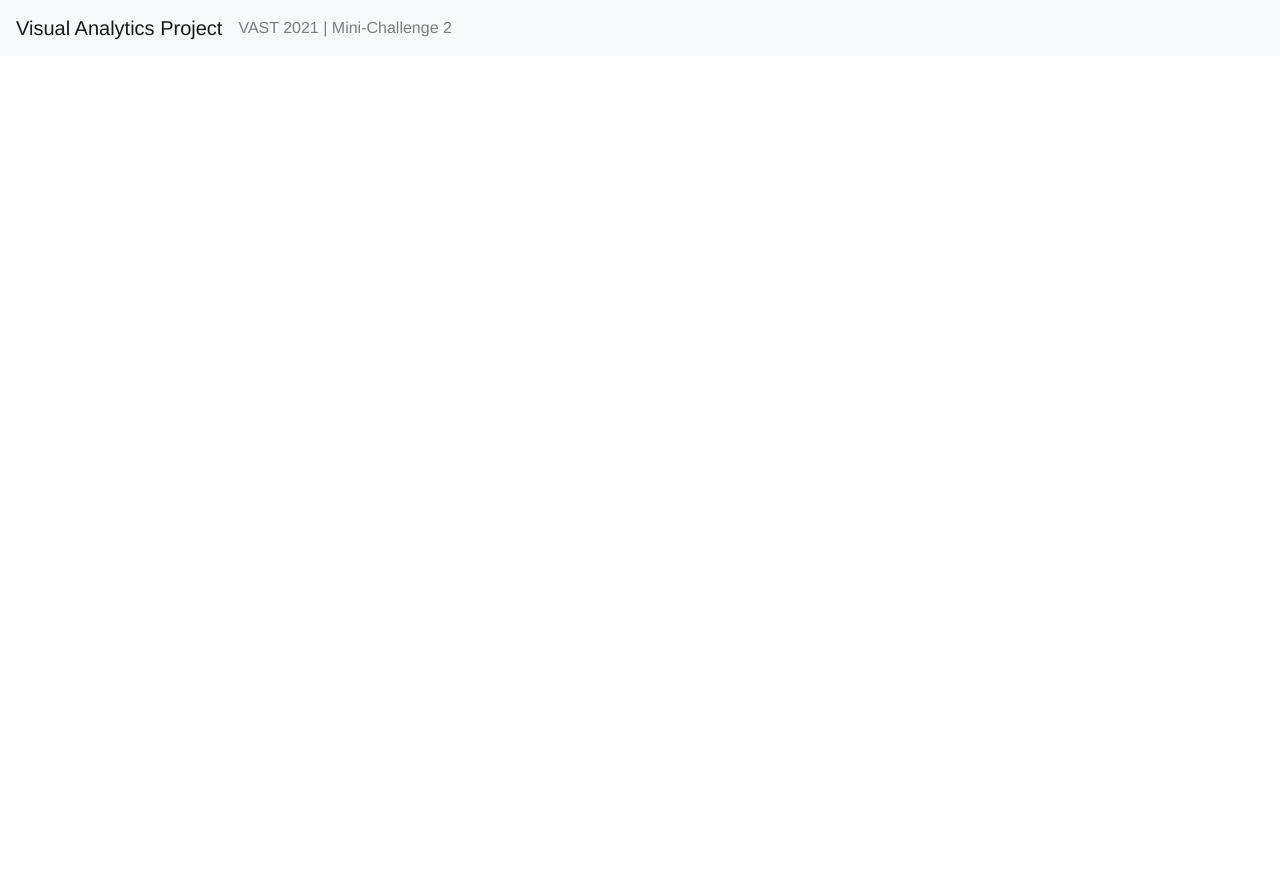
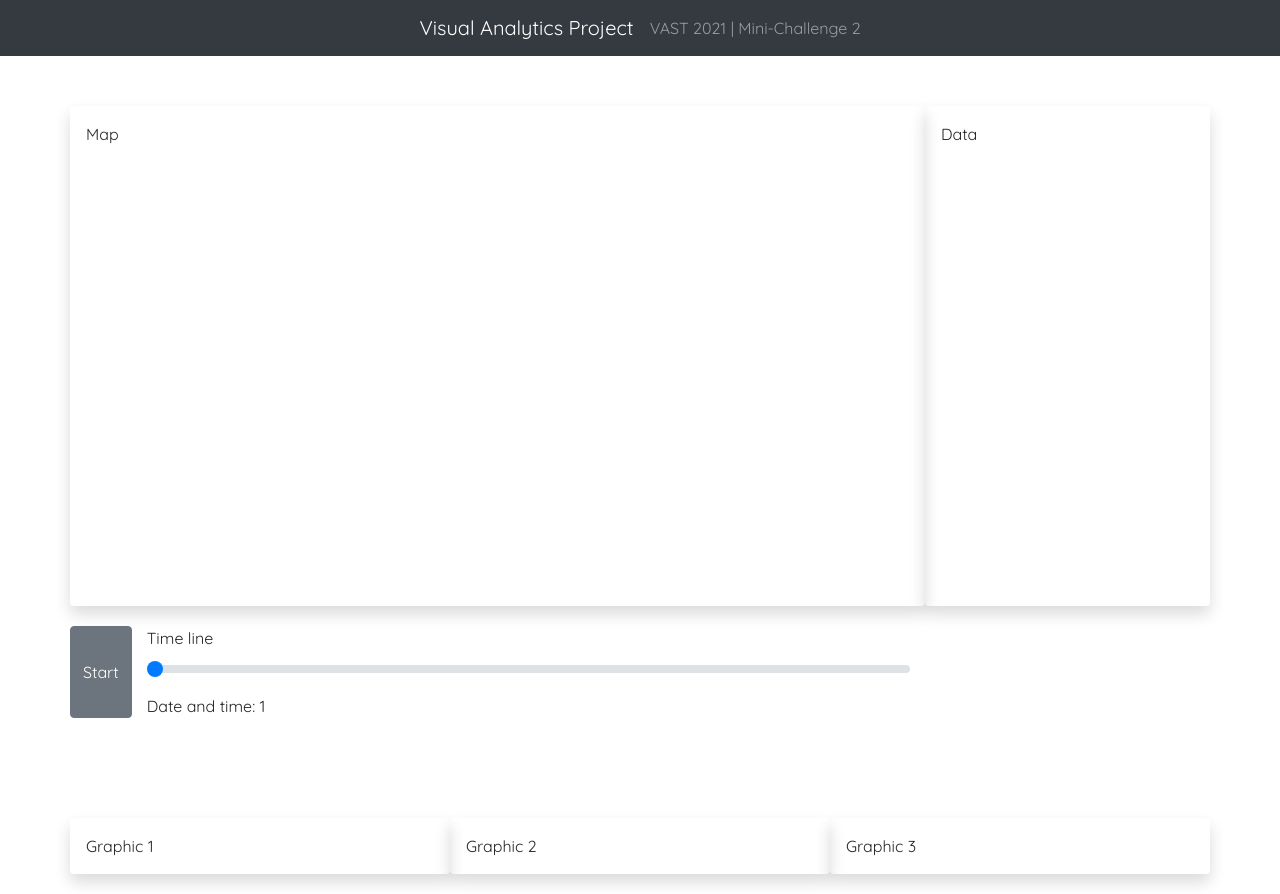
Before and after one commit to ChiaraDA/vast_mc2, a Vue app: page / in a window 1280 px wide. Before the commit the page ends 800 px from the top, so only its background shows below. Built offline with nearby package versions, Linux system fonts and the light colour scheme.

Commit message:
Component's skeleton

```diff
--- a/src/App.vue
+++ b/src/App.vue
@@ -1,5 +1,11 @@
 <template>
   <div id="app">
+    <div>
+        <b-navbar id="navbar" toggleable="lg" type="dark" variant="dark">
+            <b-navbar-brand>Visual Analytics Project</b-navbar-brand>
+            <b-nav-text>VAST 2021 | Mini-Challenge 2</b-nav-text>
+        </b-navbar>
+    </div>
     <MiniChallenge2/>
   </div>
 </template>
@@ -16,11 +22,18 @@ export default {
 </script>
 
 <style>
+@import url('https://fonts.googleapis.com/css2?family=Quicksand&display=swap');
+
 #app {
-  font-family: Avenir, Helvetica, Arial, sans-serif;
+  font-family: Quicksand, Avenir, Helvetica, Arial, sans-serif;
   -webkit-font-smoothing: antialiased;
   -moz-osx-font-smoothing: grayscale;
-  text-align: center;
-  color: #2c3e50;
+  color: #262626;
+}
+
+@media (min-width: 992px){
+    .navbar-expand-lg {
+        justify-content: center;
+    }
 }
 </style>
--- a/src/components/MiniChallenge2.vue
+++ b/src/components/MiniChallenge2.vue
@@ -1,15 +1,58 @@
 <template>
-    <div>
-        <b-navbar toggleable="sm" type="light" variant="light">
-            <b-navbar-toggle target="nav-text-collapse"></b-navbar-toggle>
+    <b-container id="board" class="board">
 
-            <b-navbar-brand>Visual Analytics Project</b-navbar-brand>
+        <b-row id="map_row" align-v="stretch" class="b-row">
+            <b-col class="map shadow rounded p-3">Map</b-col>
+            <b-col class="shadow p-3 rounded" cols="12" md="3">Data</b-col>
+        </b-row>
 
-            <b-collapse id="nav-text-collapse" is-nav>
-            <b-navbar-nav>
-                <b-nav-text>VAST 2021 | Mini-Challenge 2</b-nav-text>
-            </b-navbar-nav>
-            </b-collapse>
-        </b-navbar>
-    </div>
+        <b-row id="range_date_row" align-v="stretch" class="b-row">
+            <b-button>Start</b-button>
+            <b-col class="range">
+
+                <div class="stretch">
+                    <label>Time line</label>
+                    <b-form-input id="range-1" v-model="value" type="range" min="1" max="14"><b-button>Button</b-button></b-form-input>
+                </div>
+
+                <div class="mt-2">Date and time: {{ value }}</div>
+            </b-col>
+            <b-col md="3"></b-col>
+        </b-row>
+
+        <b-row id="graphic_row" align-v="stretch" class="b-row">
+            <b-col class="shadow p-3 rounded">Graphic 1</b-col>
+            <b-col class="shadow p-3 rounded">Graphic 2</b-col>
+            <b-col class="shadow p-3 rounded">Graphic 3</b-col>
+        </b-row>
+    </b-container>
 </template>
+
+<script>
+  export default {
+    data() {
+      return {
+        value: '1'
+      }
+    }
+  }
+</script>
+
+<style>
+#board{
+    margin-top:50px;
+}
+
+.b-row{
+    margin-bottom:20px;
+}
+
+#graphic_row{
+    margin-top:100px;
+}
+
+.map{
+    height:500px;
+}
+
+</style>
```
